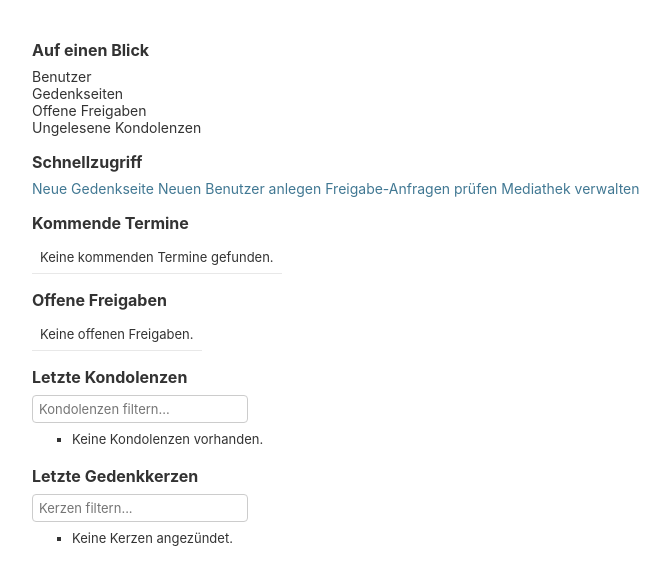
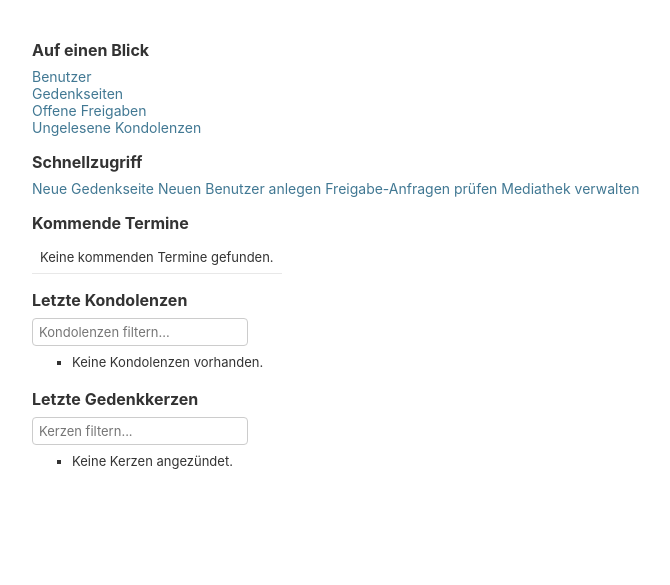
Before and after one commit to philipppollak855/gedenken, a Django app: template backend/api/templates/admin/dashboard.html in a window 1280 px wide. Shown: the part 86-671 px from the top of the page, without its empty margins (8-678 px from the left). Run offline with Django 4.2, Linux system fonts and the light colour scheme; the template is opened without the code that fills it, so the values that code supplies are empty; some libraries are stand-ins or nearby versions.

Commit message:
settings

```diff
--- a/backend/api/templates/admin/dashboard.html
+++ b/backend/api/templates/admin/dashboard.html
@@ -10,22 +10,30 @@
         <div class="dashboard-widget stat-widget">
             <h2>Auf einen Blick</h2>
             <div class="stat-grid">
+                <a href="{% url 'admin:api_user_changelist' %}" class="stat-item-link">
                     <div class="stat-item">
                         <div class="value">{{ stats.total_users }}</div>
                         <div class="label">Benutzer</div>
                     </div>
+                </a>
+                <a href="{% url 'admin:api_memorialpage_changelist' %}" class="stat-item-link">
                     <div class="stat-item">
                         <div class="value">{{ stats.total_pages }}</div>
                         <div class="label">Gedenkseiten</div>
                     </div>
+                </a>
+                <a href="{% url 'admin:api_releaserequest_changelist' %}?status__exact=pending" class="stat-item-link">
                     <div class="stat-item warning">
                         <div class="value">{{ stats.pending_releases }}</div>
                         <div class="label">Offene Freigaben</div>
                     </div>
+                </a>
+                <a href="{% url 'admin:api_condolence_changelist' %}?is_approved__exact=0" class="stat-item-link">
                     <div class="stat-item danger">
                         <div class="value">{{ stats.unapproved_condolences }}</div>
                         <div class="label">Ungelesene Kondolenzen</div>
                     </div>
+                </a>
             </div>
         </div>
 
@@ -54,26 +62,6 @@
                         </tr>
                         {% empty %}
                         <tr><td colspan="5">Keine kommenden Termine gefunden.</td></tr>
-                        {% endfor %}
-                    </tbody>
-                </table>
-            </div>
-        </div>
-
-        <div class="dashboard-widget activity-widget full-width">
-            <h2>Offene Freigaben</h2>
-            <div class="activity-list scrollable">
-                <table>
-                    <tbody>
-                        {% for release in pending_releases %}
-                        <tr>
-                            <td><strong>{{ release.deceased_first_name }} {{ release.deceased_last_name }}</strong></td>
-                            <td>gemeldet von {{ release.reporter_name }}</td>
-                            <td><span class="meta">{{ release.created_at|timesince }} ago</span></td>
-                            <td><a href="{% url 'admin:api_releaserequest_change' release.request_id %}" class="button">Prüfen</a></td>
-                        </tr>
-                        {% empty %}
-                        <tr><td colspan="4">Keine offenen Freigaben.</td></tr>
                         {% endfor %}
                     </tbody>
                 </table>
```
Also changed, not shown: backend/api/admin.py (+3 -6 lines), 1 other file. Lines whose indentation alone changed are shown as unchanged.
